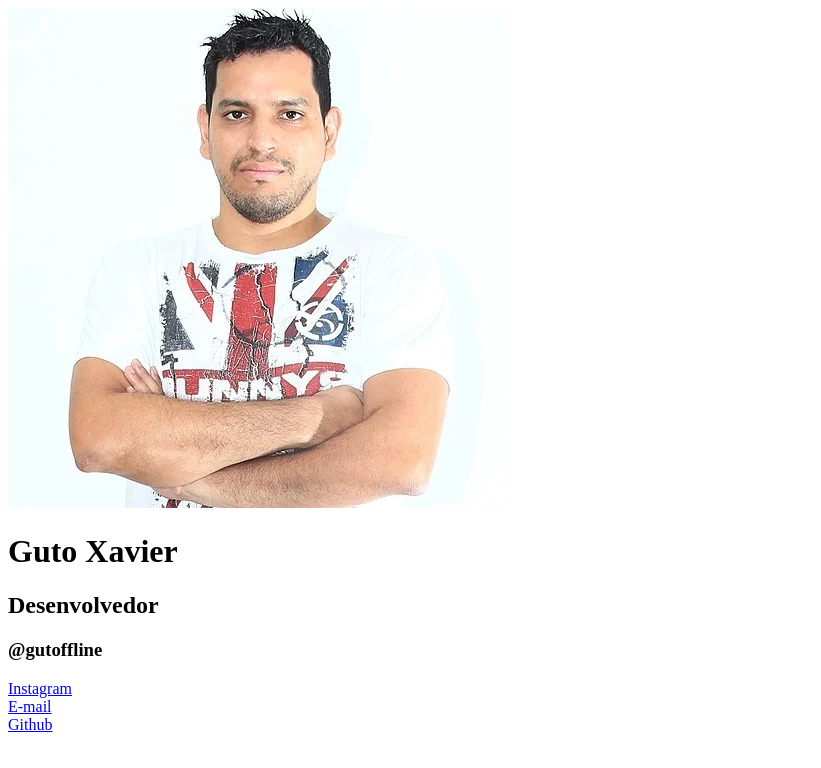
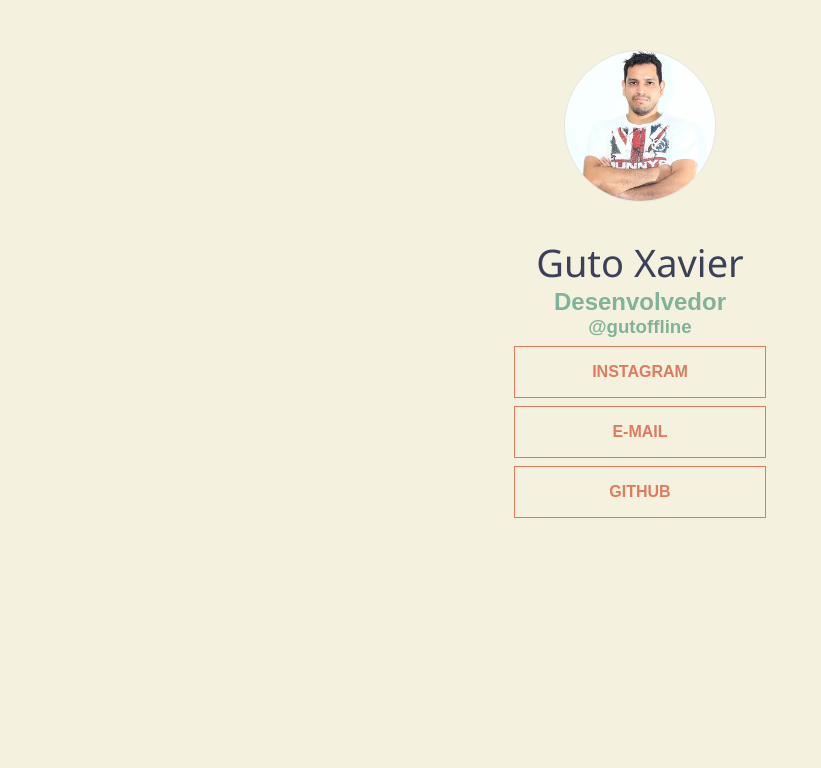
Before and after one commit to gutoffline/cartao, a plain HTML site: page index.html in a window 1280 px wide. Shown: the whole page, without its empty margins (0-821 px from the left). Drawn offline with Linux system fonts and the light colour scheme.

Commit message:
formatação do meu cartão virtual

```diff
--- /dev/null
+++ b/estilo.css
@@ -0,0 +1,48 @@
+*{
+    margin:0;
+}
+
+body{
+    text-align: center;
+    background-color: #F4F1DE;
+    /* background-image: url('icone.png'); */
+    color: #81B29A;
+    font-family: arial;
+}
+
+.avatar{
+    width: 150px;
+    height: 150px;
+    margin-top: 50px;
+    margin-bottom: 30px;
+    border: 1px #e5e5e5 solid;
+    border-radius: 100px;
+}
+
+.avatar:hover{
+    border: 1px solid #fff5cc;
+}
+
+.titulo{
+    color: #3D405B;
+    font-size: 38px;
+    font-family: 'Segoe UI';
+    font-weight: 100;
+}
+
+.botao{
+    text-decoration: none;
+    border: 1px solid #E07A5F;
+    display: inline-block;
+    margin-top: 8px;
+    width: 250px;
+    color: #E07A5F;
+    line-height: 50px;
+    text-transform: uppercase;
+    font-weight: bold;
+}
+
+.botao:hover{
+    background-color: #E07A5F;
+    color: white;
+}
--- a/index.html
+++ b/index.html
@@ -7,18 +7,18 @@
     <meta name="viewport" content="width=device-width, initial-scale=1.0">
     <title>Cartão Virtual</title>
     <link rel="shortcut icon" href="icone.png" type="image/x-icon">
+    <link rel="stylesheet" href="estilo.css">
 </head>
 
 <body>
-    <img src="foto.webp">
-    <h1>Guto Xavier</h1>
+    <img src="foto.webp" class="avatar">
+    <h1 class="titulo">Guto Xavier</h1>
     <h2>Desenvolvedor</h2>
     <h3>@gutoffline</h3>
     <p>
-        <a href="https://instagram.com/gutoffline">Instagram</a><br>
-        <a href="mailto:gutoffline@gmail.com">E-mail</a><br>
-        <a href="https://github.com/gutoffline">Github</a>
-
+        <a href="https://instagram.com/gutoffline" class="botao">Instagram</a><br>
+        <a href="mailto:gutoffline@gmail.com" class="botao">E-mail</a><br>
+        <a href="https://github.com/gutoffline" class="botao">Github</a>
     </p>
 </body>
 
```
Also changed, not shown: 1 other file.
